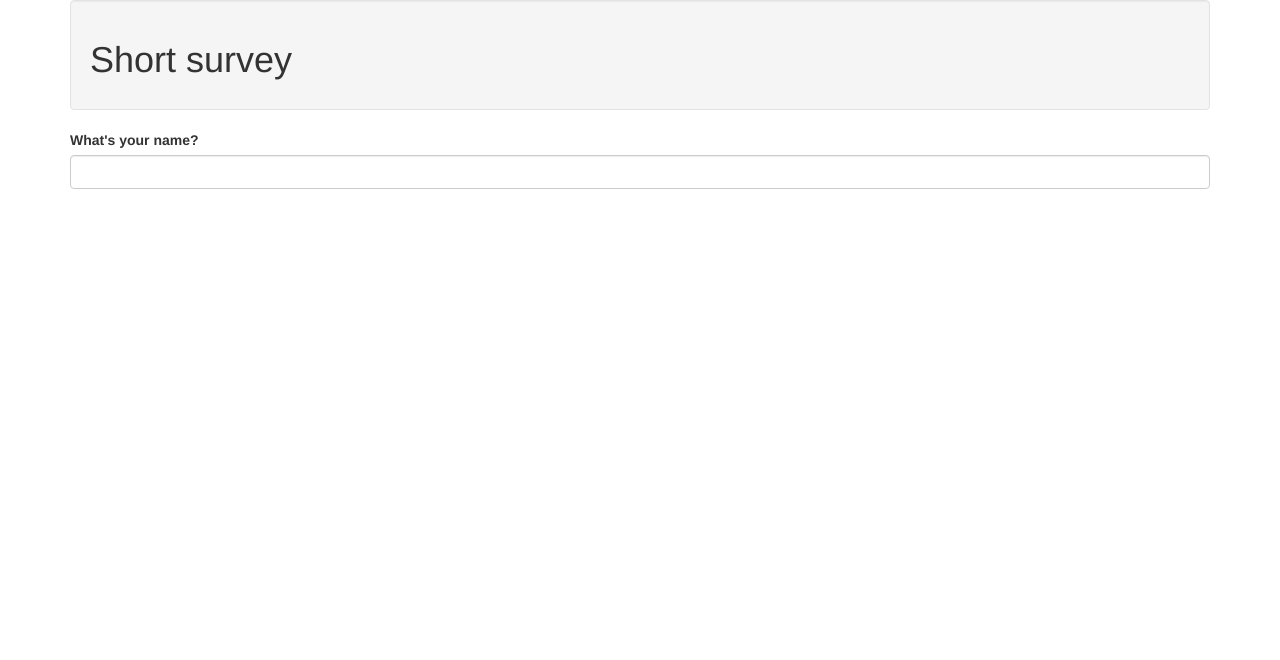
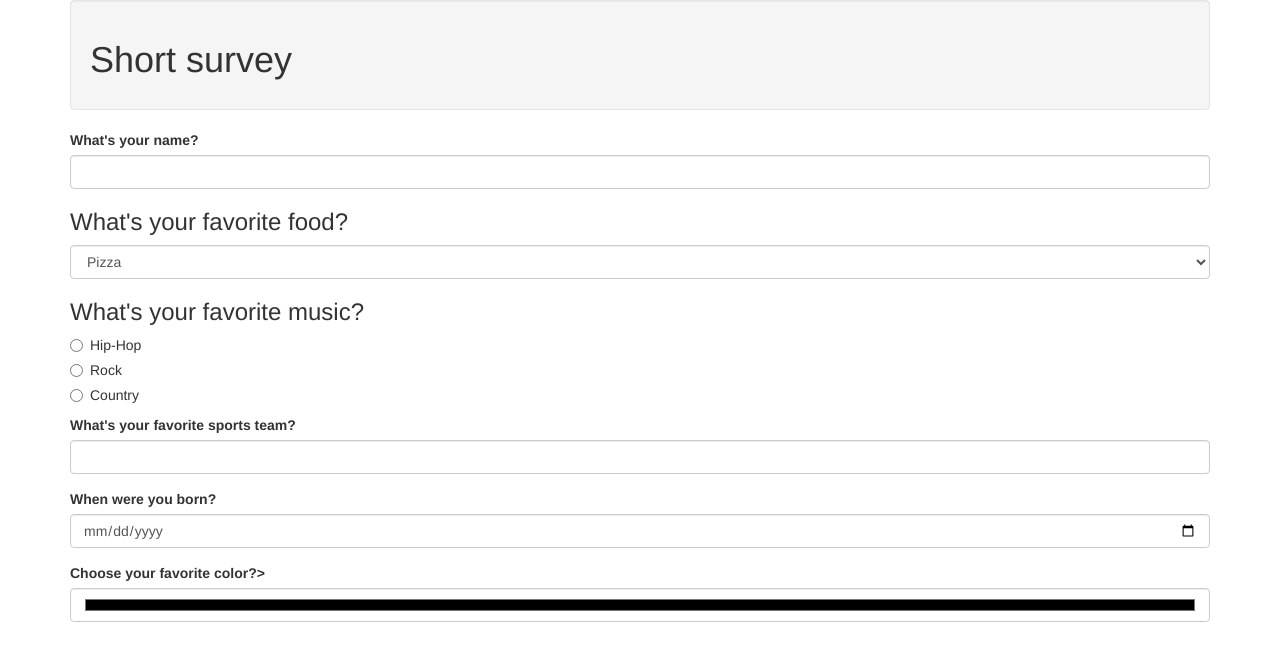
Before and after one commit to gylesb/Survey, a plain HTML site: page index.html in a window 1280 px wide. Drawn offline with Linux system fonts and the light colour scheme.

Commit message:
Add js functionality

```diff
--- a/index.html
+++ b/index.html
@@ -14,23 +14,52 @@
         <h1>Short survey</h1>
       </div>
       <form id="FormOne">
-    <!-- Name(s) -->
         <div class="form-group">
           <label for="name">What's your name?</label>
           <input type="text" id="name" class="form-control">
         </div>
-    <!-- Favorite Foods -->
-
-    <!-- Favorite Music -->
-
-    <!-- Favorite Sports Team -->
-
-    <!-- Birthday -->
-
-    <!-- Pick a color -->
-
-    <!-- What was the Hex Value? -->
-
+        <div id="question">
+          <h3>What's your favorite food?</h3>
+        </div>
+        <select class="form-control" id="food">
+          <option>Pizza</option>
+          <option>Pasta</option>
+          <option>Burgers</option>
+          <option>Snails</option>
+        </select>
+        <div id="question">
+          <h3>What's your favorite music?</h3>
+        </div>
+        <div class="radio">
+          <label>
+            <input type="radio" name="music" value="Hip-Hop">
+            Hip-Hop
+          </label>
+        </div>
+        <div class="radio">
+          <label>
+            <input type="radio" name="music" value="Rock">
+            Rock
+          </label>
+        </div>
+        <div class="radio">
+          <label>
+            <input type="radio" name="music" value="Country">
+            Country
+          </label>
+        </div>
+        <div class="form-group">
+          <label for="sports">What's your favorite sports team?</label>
+          <input type="text" id="sports" class="form-control">
+        </div>
+        <div class="form-group">
+          <label for="born">When were you born?</label>
+          <input id="born" class="form-control" type="date">
+        </div>
+        <div class="form-group">
+          <label for="color">Choose your favorite color?></label>
+          <input id="color" class="form-control" type="color">
+        </div>
       </form>
     </div>
   </body>
--- a/js/scripts.js
+++ b/js/scripts.js
@@ -0,0 +1,17 @@
+$(document).ready(function() {
+
+  $("#formInput").submit(function(event) {
+    var name = $("input#name").val();
+    var food = $("#food").val();
+    var music = $("input:radio[name=music]:checked").val();
+    var sports = $("input#sports").val();
+    var born = $("#born").val();
+    var color = $("#color").val();
+
+
+
+
+
+    event.preventDefault();
+  });
+});
```
